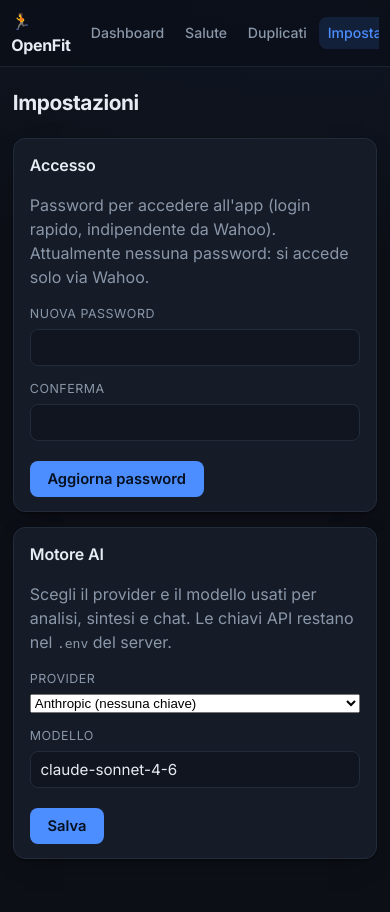
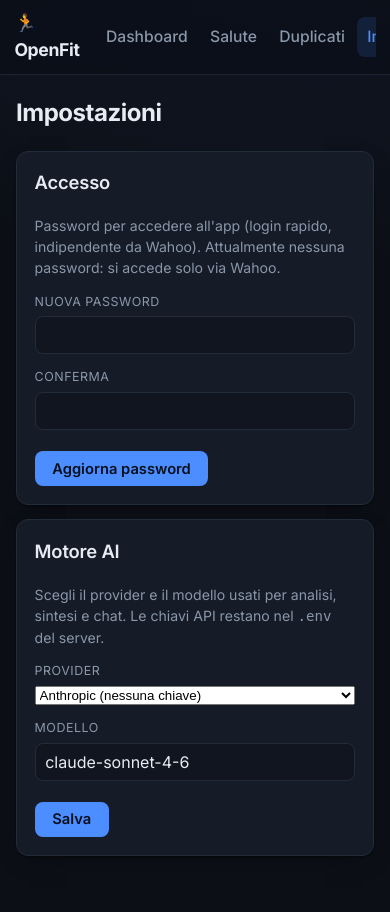
Before and after one commit to rikyru/mywahoo, a FastAPI app: page /settings in a window 390 px wide. Run offline with FastAPI, Linux system fonts and the light colour scheme; the visitor is signed in with stand-in values (Sample User, id 1); parts of the project's set-up code (start-up, migrations or seed data) failed here and were passed over; some libraries are stand-ins or nearby versions.

Commit message:
UI mobile: più arioso e leggibile (font e spazi maggiori)
La media query mobile precedente era troppo densa (font piccoli, padding
ridotti) -> serviva zoomare. Ora su <=640px: KPI più grandi (valore 1.7rem,
label non-uppercase), testo tabelle/analisi/chat a ~1rem, chip e nav più
comodi, font grafici Chart.js a 13px. Desktop invariato.

Co-Authored-By: Claude Opus 4.8 <noreply@anthropic.com>

```diff
--- a/app/static/style.css
+++ b/app/static/style.css
@@ -239,33 +239,49 @@ a.chip:hover { background: var(--card-hover); text-decoration: none; }
 ::-webkit-scrollbar-thumb { background: #2a3344; border-radius: 8px; border: 3px solid var(--bg); }
 ::-webkit-scrollbar-thumb:hover { background: #36425a; }
 
-/* ---------- mobile ---------- */
+/* ---------- mobile: roomier and more legible ---------- */
 @media (max-width: 640px) {
-  .container { padding: 1rem .8rem 2.4rem; }
-  h1 { font-size: 1.3rem; }
+  html { -webkit-text-size-adjust: 100%; text-size-adjust: 100%; }
+  .container { padding: 1rem 1rem 2.6rem; }
+  h1 { font-size: 1.5rem; }
+  h3 { font-size: 1.15rem; }
 
-  .topbar { padding: .55rem .7rem; gap: .5rem; }
-  .topbar .brand { font-size: 1rem; }
+  .topbar { padding: .65rem .9rem; }
+  .topbar .brand { font-size: 1.1rem; }
   .topbar nav { flex-wrap: nowrap; overflow-x: auto; -webkit-overflow-scrolling: touch;
-                gap: .2rem; }
+                gap: .1rem; }
   .topbar nav::-webkit-scrollbar { display: none; }
-  .topbar nav a { padding: .35rem .55rem; font-size: .88rem; white-space: nowrap; }
+  .topbar nav a { padding: .5rem .65rem; font-size: .98rem; white-space: nowrap; }
 
-  .page-head { gap: .6rem; }
-  .sync-buttons { flex-wrap: wrap; gap: .4rem; }
-  .sync-buttons .btn, .sync-buttons label.btn { padding: .5rem .8rem; font-size: .88rem; }
+  .page-head { gap: .7rem; }
+  .sync-buttons { flex-wrap: wrap; gap: .5rem; }
+  .sync-buttons .btn, .sync-buttons label.btn { padding: .6rem 1rem; font-size: .98rem; }
 
-  .kpi-row { grid-template-columns: repeat(2, 1fr); gap: .6rem; }
-  .kpi { padding: .8rem .7rem; }
-  .kpi-value { font-size: 1.3rem; }
+  /* bigger, clearly readable KPI tiles */
+  .kpi-row { grid-template-columns: repeat(2, 1fr); gap: .7rem; margin: 1.2rem 0; }
+  .kpi { padding: 1.05rem .9rem; }
+  .kpi-value { font-size: 1.7rem; }
+  .kpi-label { font-size: .86rem; text-transform: none; letter-spacing: 0; }
 
-  .card { padding: .9rem 1rem; }
+  /* readable body text everywhere */
+  .muted, .filters label, .kpi-value small { font-size: .88rem; }
+  .card { padding: 1.1rem 1.1rem; }
   .card-head { flex-wrap: wrap; gap: .5rem; }
+  .card canvas { max-height: 300px; }
 
-  .window-bar { gap: .5rem .7rem; }
+  table.activities { font-size: 1rem; }
+  table.activities th { font-size: .8rem; }
+  table.activities td, table.metrics td { padding: .75rem .6rem; }
+  table.metrics { font-size: 1rem; }
+  .ai-analysis { font-size: 1.02rem; line-height: 1.6; }
+
+  .window-bar { gap: .6rem .8rem; }
+  .window-sizes, .window-nav { flex-wrap: wrap; }
   .window-sport { margin-left: 0; }
-  .window-label { min-width: 0; }
+  .window-label { min-width: 0; font-size: 1.02rem; }
+  .chip { padding: .5rem .8rem; font-size: .95rem; }
 
-  .chat-msg { max-width: 92%; }
+  .chat-msg { max-width: 92%; font-size: 1rem; }
+  .chat-input input, .login-form input, .edit-form input, .filters select { font-size: 1rem; }
   .filters { flex-wrap: wrap; }
 }
--- a/app/templates/dashboard.html
+++ b/app/templates/dashboard.html
@@ -183,6 +183,7 @@
 Chart.defaults.color = "#8a97a9";
 Chart.defaults.borderColor = "rgba(255,255,255,.06)";
 Chart.defaults.font.family = "Inter, system-ui, sans-serif";
+if (window.innerWidth < 640) Chart.defaults.font.size = 13;
 function busy(btn) {
   setTimeout(() => { btn.disabled = true; btn.textContent = "Analisi in corso…"; }, 0);
 }
--- a/app/templates/health.html
+++ b/app/templates/health.html
@@ -173,6 +173,7 @@
 Chart.defaults.color = "#8a97a9";
 Chart.defaults.borderColor = "rgba(255,255,255,.06)";
 Chart.defaults.font.family = "Inter, system-ui, sans-serif";
+if (window.innerWidth < 640) Chart.defaults.font.size = 13;
 function busy(btn) {
   setTimeout(() => { btn.disabled = true; btn.textContent = "Generazione…"; }, 0);
 }
--- a/app/templates/workout.html
+++ b/app/templates/workout.html
@@ -95,6 +95,7 @@
 Chart.defaults.color = "#8a97a9";
 Chart.defaults.borderColor = "rgba(255,255,255,.06)";
 Chart.defaults.font.family = "Inter, system-ui, sans-serif";
+if (window.innerWidth < 640) Chart.defaults.font.size = 13;
 function busy(btn) {
   setTimeout(() => { btn.disabled = true; btn.textContent = "Analisi in corso…"; }, 0);
 }
```
